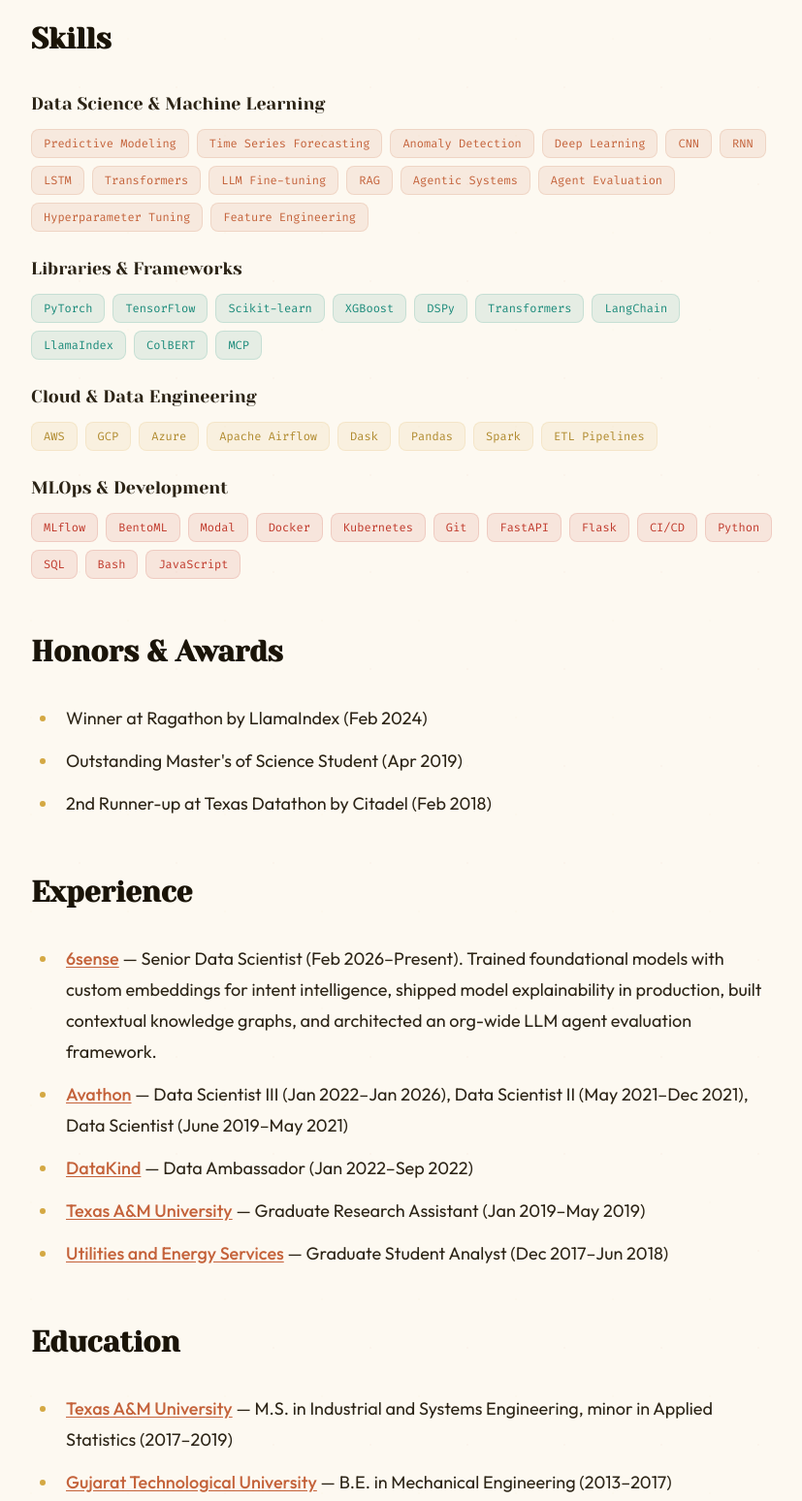
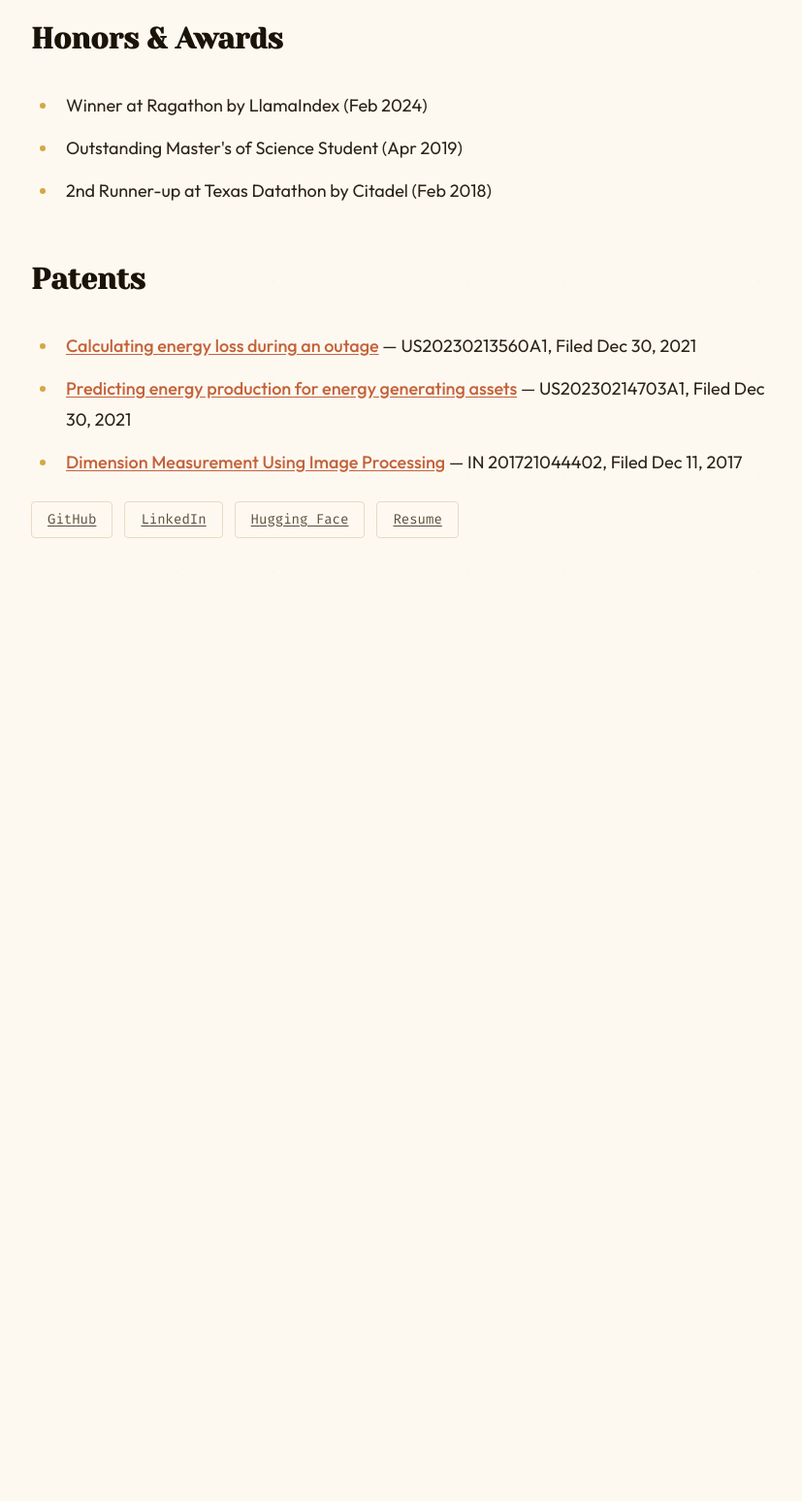
Before and after one commit to jayshah5696/jayshah5696.github.io, an Astro site: page /about in a window 1280 px wide. Shown: the part 1260-2808 px from the top of the page at 97% size, without its empty margins (268-1095 px from the left). After the commit the page ends 1871 px from the top, so only its background shows below. Built offline with nearby package versions, Linux system fonts and the light colour scheme; Astro itself is replaced by a stand-in of ours.

Commit message:
content: streamline About page sections

```diff
--- a/src/pages/about.astro
+++ b/src/pages/about.astro
@@ -74,78 +74,11 @@
       I also read outside machine learning: systems thinking, philosophy, and energy policy. Some of my best technical ideas began as questions from another field.
     </p>
 
-    <h2>Skills</h2>
-
-    <div class="not-prose space-y-6">
-      <!-- Data Science & ML -->
-      <div>
-        <h3 class="font-display text-lg text-ink dark:text-silk mb-3">Data Science & Machine Learning</h3>
-        <div class="flex flex-wrap gap-2">
-          {['Predictive Modeling', 'Time Series Forecasting', 'Anomaly Detection', 'Deep Learning', 'CNN', 'RNN', 'LSTM', 'Transformers', 'LLM Fine-tuning', 'RAG', 'Agentic Systems', 'Agent Evaluation', 'Hyperparameter Tuning', 'Feature Engineering'].map(skill => (
-            <span class="inline-block px-3 py-1.5 text-xs font-mono rounded-lg bg-terra/10 dark:bg-terra-light/10 text-terra dark:text-terra-light border border-terra/15 dark:border-terra-light/15">
-              {skill}
-            </span>
-          ))}
-        </div>
-      </div>
-
-      <!-- Libraries & Frameworks -->
-      <div>
-        <h3 class="font-display text-lg text-ink dark:text-silk mb-3">Libraries & Frameworks</h3>
-        <div class="flex flex-wrap gap-2">
-          {['PyTorch', 'TensorFlow', 'Scikit-learn', 'XGBoost', 'DSPy', 'Transformers', 'LangChain', 'LlamaIndex', 'ColBERT', 'MCP'].map(skill => (
-            <span class="inline-block px-3 py-1.5 text-xs font-mono rounded-lg bg-mor/10 dark:bg-mor-light/10 text-mor dark:text-mor-light border border-mor/15 dark:border-mor-light/15">
-              {skill}
-            </span>
-          ))}
-        </div>
-      </div>
-
-      <!-- Cloud & Data Engineering -->
-      <div>
-        <h3 class="font-display text-lg text-ink dark:text-silk mb-3">Cloud & Data Engineering</h3>
-        <div class="flex flex-wrap gap-2">
-          {['AWS', 'GCP', 'Azure', 'Apache Airflow', 'Dask', 'Pandas', 'Spark', 'ETL Pipelines'].map(skill => (
-            <span class="inline-block px-3 py-1.5 text-xs font-mono rounded-lg bg-gold/10 dark:bg-gold-light/10 text-gold-dark dark:text-gold-light border border-gold/15 dark:border-gold-light/15">
-              {skill}
-            </span>
-          ))}
-        </div>
-      </div>
-
-      <!-- MLOps & Development -->
-      <div>
-        <h3 class="font-display text-lg text-ink dark:text-silk mb-3">MLOps & Development</h3>
-        <div class="flex flex-wrap gap-2">
-          {['MLflow', 'BentoML', 'Modal', 'Docker', 'Kubernetes', 'Git', 'FastAPI', 'Flask', 'CI/CD', 'Python', 'SQL', 'Bash', 'JavaScript'].map(skill => (
-            <span class="inline-block px-3 py-1.5 text-xs font-mono rounded-lg bg-kumkum/10 dark:bg-kumkum-light/10 text-kumkum dark:text-kumkum-light border border-kumkum/15 dark:border-kumkum-light/15">
-              {skill}
-            </span>
-          ))}
-        </div>
-      </div>
-    </div>
-
     <h2>Honors & Awards</h2>
     <ul>
       <li>Winner at Ragathon by LlamaIndex (Feb 2024)</li>
       <li>Outstanding Master's of Science Student (Apr 2019)</li>
       <li>2nd Runner-up at Texas Datathon by Citadel (Feb 2018)</li>
-    </ul>
-
-    <h2>Experience</h2>
-    <ul>
-      <li><strong><a href="https://6sense.com/">6sense</a></strong> — Senior Data Scientist (Feb 2026–Present). Trained foundational models with custom embeddings for intent intelligence, shipped model explainability in production, built contextual knowledge graphs, and architected an org-wide LLM agent evaluation framework.</li>
-      <li><strong><a href="https://www.avathon.com/">Avathon</a></strong> — Data Scientist III (Jan 2022–Jan 2026), Data Scientist II (May 2021–Dec 2021), Data Scientist (June 2019–May 2021)</li>
-      <li><strong><a href="https://www.datakind.org/">DataKind</a></strong> — Data Ambassador (Jan 2022–Sep 2022)</li>
-      <li><strong><a href="https://aml.engr.tamu.edu/">Texas A&M University</a></strong> — Graduate Research Assistant (Jan 2019–May 2019)</li>
-      <li><strong><a href="https://utilities.tamu.edu/">Utilities and Energy Services</a></strong> — Graduate Student Analyst (Dec 2017–Jun 2018)</li>
-    </ul>
-
-    <h2>Education</h2>
-    <ul>
-      <li><strong><a href="https://www.tamu.edu/">Texas A&M University</a></strong> — M.S. in Industrial and Systems Engineering, minor in Applied Statistics (2017–2019)</li>
-      <li><strong><a href="https://gtu.ac.in/">Gujarat Technological University</a></strong> — B.E. in Mechanical Engineering (2013–2017)</li>
     </ul>
 
     <h2>Patents</h2>
@@ -155,13 +88,7 @@
       <li><a href="https://patents.google.com/patent/IN201721044402A/en">Dimension Measurement Using Image Processing</a> — IN 201721044402, Filed Dec 11, 2017</li>
     </ul>
 
-    <h2>Languages</h2>
-    <p>English, Hindi, Gujarati, German (elementary)</p>
-
-    <!-- Social / Resume links — carved stone buttons -->
-    <div class="not-prose mt-12">
-      <div class="kolam-border mb-6"></div>
-      <div class="flex flex-wrap gap-3">
+    <div class="flex flex-wrap gap-3">
         <a
           href="https://github.com/jayshah5696"
           target="_blank"
```
